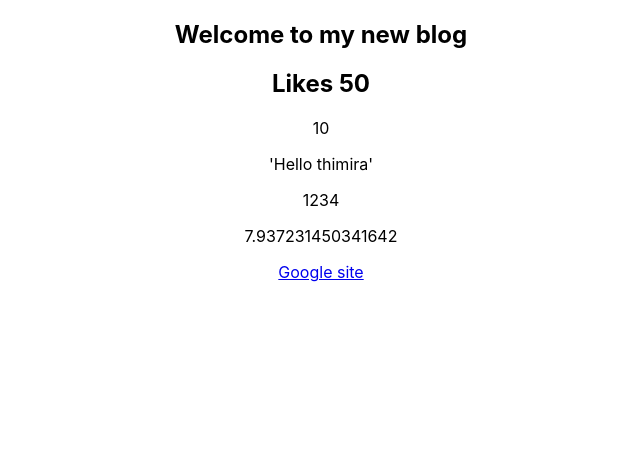
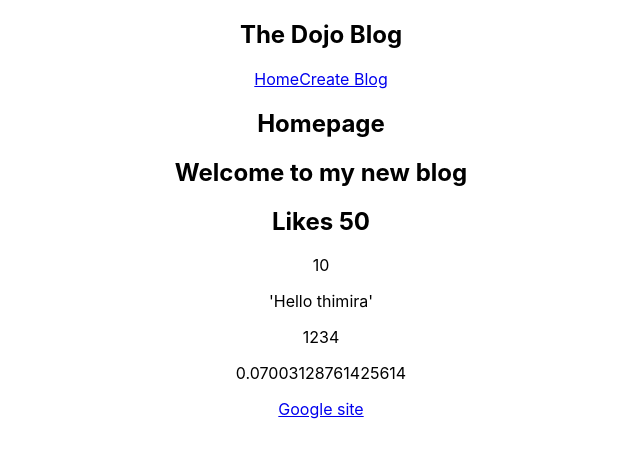
Before and after one commit to ThimiraPathirana/First-react-blog, a React (Create React App) app: page / in a window 1280 px wide. Shown: the top 458 px of the page, without its empty margins (319-959 px from the left). Built offline with nearby package versions, Linux system fonts and the light colour scheme.

Commit message:
create component and import them

```diff
--- a/src/App.js
+++ b/src/App.js
@@ -1,20 +1,13 @@
 import './App.css';
-const title = 'Welcome to my new blog';
-const likes = 50;
-const link = 'http://google.com'
+import Home from './home';
+import Navbar from './navbar';
 
 function App() {
   return (
     <div className="App">
+      <Navbar/>
       <div className="content">
-        <h2>{title}</h2>
-        <h2>Likes {likes}</h2>
-
-        <p>10</p>
-        <p>'Hello thimira'</p>
-        <p>{[1,2,3,4]}</p>
-        <p>{Math.random() * 10}</p>
-        <a href={link}>Google site</a>
+        <Home/>
       </div>
     </div>
   );
--- /dev/null
+++ b/src/home.js
@@ -0,0 +1,21 @@
+const title = 'Welcome to my new blog';
+const likes = 50;
+const link = 'http://google.com'
+
+const Home = () => {
+    return (
+        <div className="home">
+            <h2>Homepage</h2>
+            <h2>{title}</h2>
+        <h2>Likes {likes}</h2>
+
+        <p>10</p>
+        <p>'Hello thimira'</p>
+        <p>{[1,2,3,4]}</p>
+        <p>{Math.random() * 10}</p>
+        <a href={link}>Google site</a>
+        </div>
+     );
+}
+
+export default Home;
--- /dev/null
+++ b/src/navbar.js
@@ -0,0 +1,13 @@
+const Navbar = () => {
+    return (
+        <nav className="navbar">
+            <h1>The Dojo Blog</h1>
+            <div className="links">
+                <a href="/">Home</a>
+                <a href="create">Create Blog</a>
+            </div>
+        </nav>
+     );
+}
+
+export default Navbar;
```
